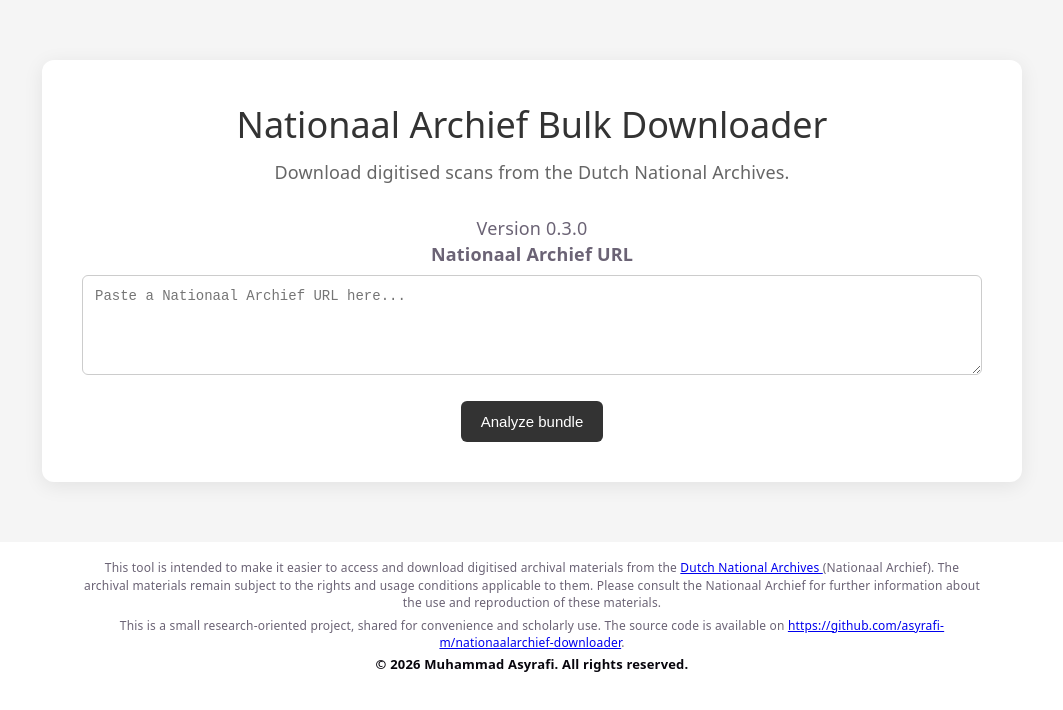
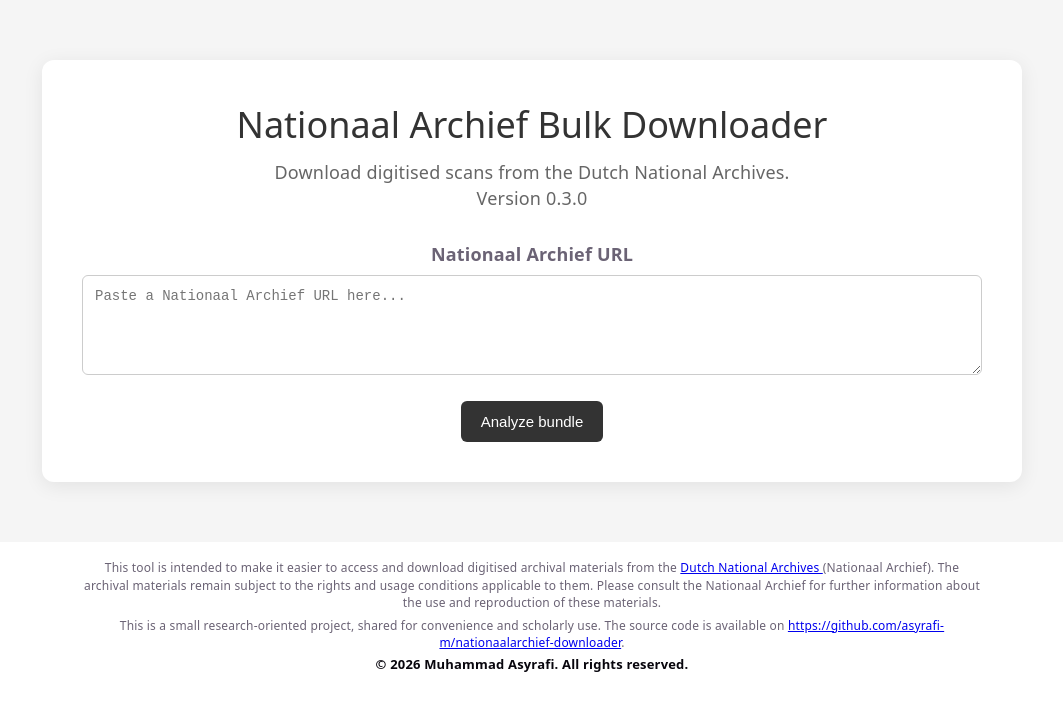
Before and after one commit to asyrafi-m/nationaalarchief-downloader, a Svelte app: page / in a window 1280 px wide. Shown: the top 710 px of the page, without its empty margins (108-1171 px from the left). Built offline with nearby package versions, Linux system fonts and the light colour scheme.

Commit message:
Update intro paragraph with version information

```diff
--- a/src/App.svelte
+++ b/src/App.svelte
@@ -149,10 +149,7 @@
     <h1>Nationaal Archief Bulk Downloader</h1>
 
     <p class="intro">
-      Download digitised scans from the Dutch National Archives.
-    </p>
-    <p>
-      Version 0.3.0
+      Download digitised scans from the Dutch National Archives.<br/>Version 0.3.0
     </p>
 
     <label for="archive-url">
```
